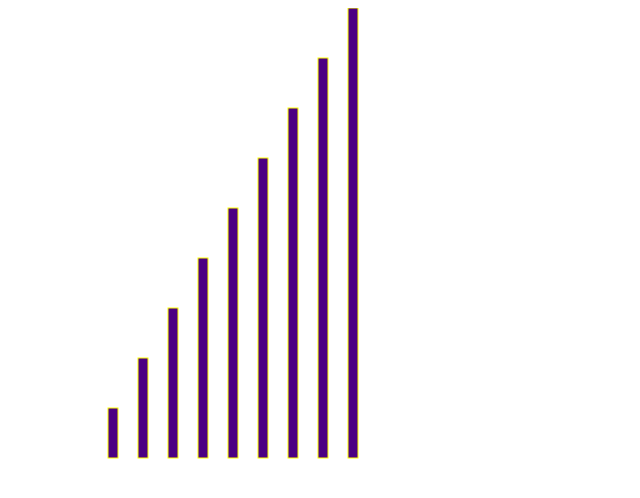
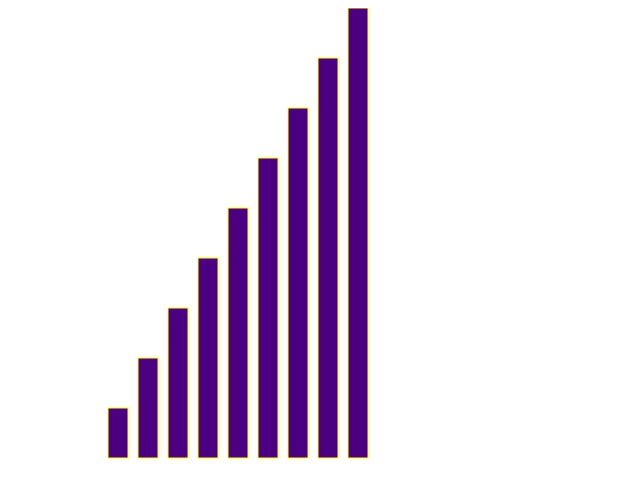
Before and after one commit to sashank786monitrahealth/my_d3_project, a plain HTML site: page project-017-rects-upright/project-017-rects-upright.html in a window 1280 px wide. Shown: the top 498 px of the page, without its empty margins (0-640 px from the left). Drawn offline with nearby package versions, Linux system fonts and the light colour scheme.

Commit message:
increased width of rects

```diff
--- a/project-017-rects-upright/project-017-rects-upright.html
+++ b/project-017-rects-upright/project-017-rects-upright.html
@@ -25,7 +25,7 @@ rect{
    update.exit().remove();
    update.enter().append("rect").merge(update).attr("x",function(i,d){return (i*30)+"px";})
                                               .attr("y",function(i,d){return ((maxData*50)-(d*50))+"px";})
-                                              .attr("width","10px")
+                                              .attr("width","20px")
                                               .attr("height",function(i,d){return (d*50)+"px";});
 </script>
 </body>
```
